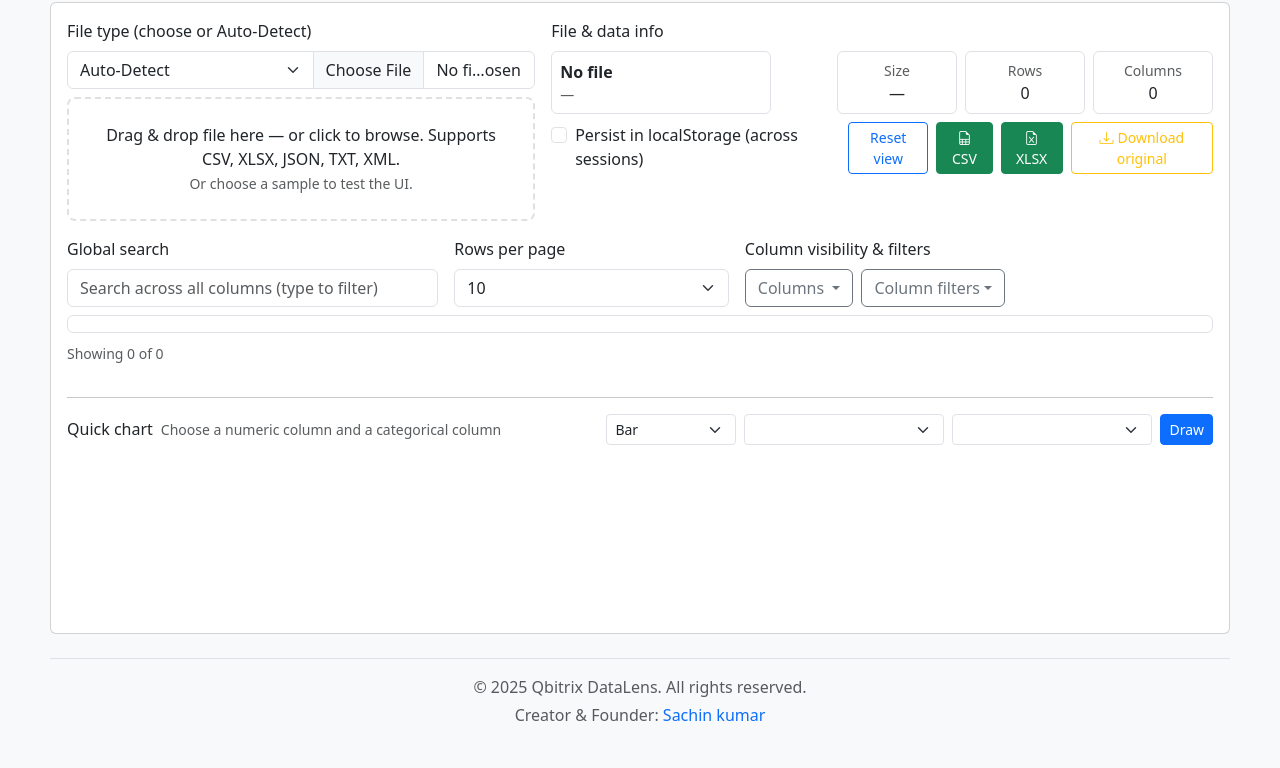
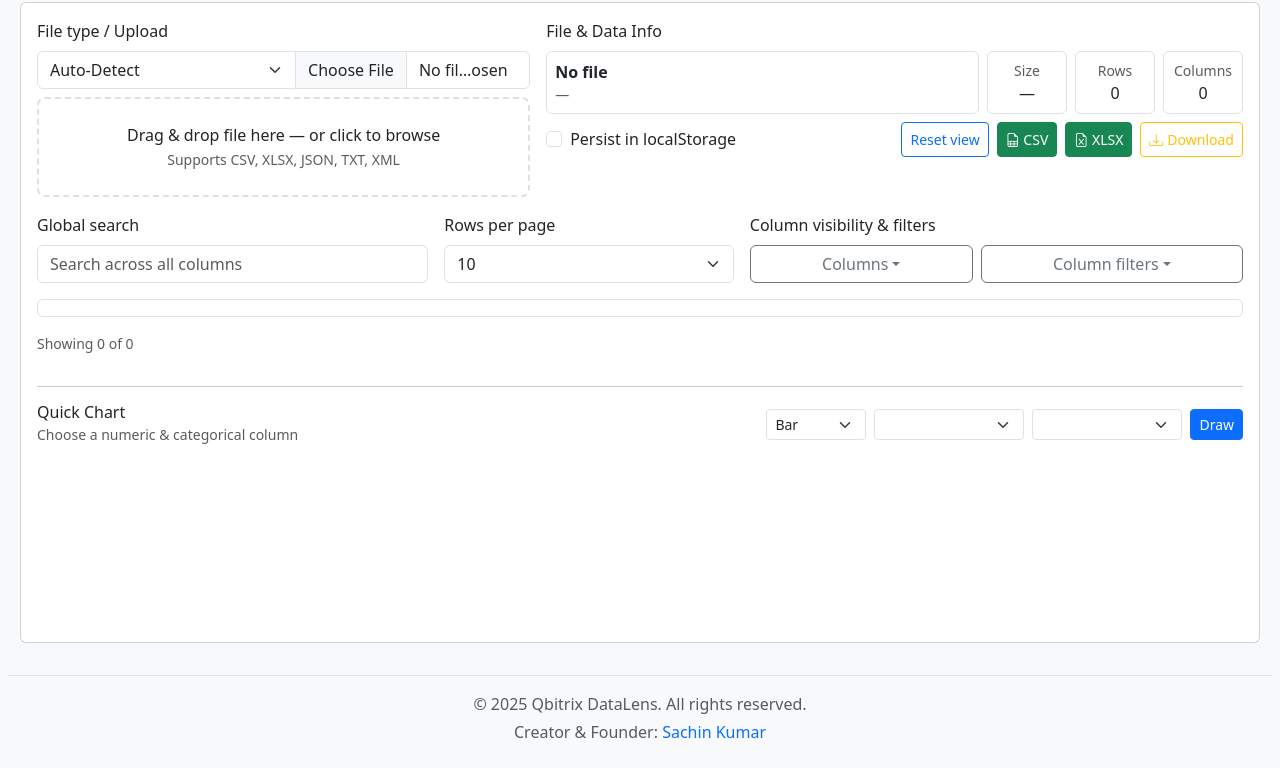
Before and after one commit to sachinkumar927/datalens, a plain HTML site: page index.html in a window 1280 px wide. Shown: the part 73-841 px from the top of the page. Before the commit the page ends 816 px from the top, so only its background shows below. Drawn offline with nearby package versions, Linux system fonts and the light colour scheme; a script that the page names is missing.

Commit message:
Initial Commit - DataLens

```diff
--- a/index.html
+++ b/index.html
@@ -1,225 +1,175 @@
 <!doctype html>
 <html lang="en">
 <head>
-  <meta charset="utf-8" />
-  <meta name="viewport" content="width=device-width, initial-scale=1" />
-  <meta name="description" content=" Qbitrix DataLens: A modern client-side data explorer for CSV, JSON, Excel, and TXT files. Explore and filter your data easily.">
-  <meta name="keywords" content="Qbitrix , Qbitrix DataLens, data explorer, Client Side Data Explorer, data visualization">
+<meta charset="utf-8">
+<meta name="viewport" content="width=device-width, initial-scale=1">
+<meta name="description" content="Qbitrix DataLens: A modern client-side data explorer for CSV, JSON, Excel, and TXT files. Explore and filter your data easily.">
+<meta name="keywords" content="Qbitrix, DataLens, data explorer, Client Side Data Explorer, data visualization">
 <meta name="author" content="Sachin Kumar">
 <title>DataLens — Client-side Data Explorer</title>
 
 <!-- Favicon -->
 <link rel="icon" type="image/png" href="assets/DataLensIco.ico" />
-  <!-- Optional: shortcut icon for older browsers -->
 <link rel="shortcut icon" href="assets/DataLensIco.ico" type="image/x-icon" />
 
 <!-- Bootstrap 5 CSS -->
 <link href="https://cdn.jsdelivr.net/npm/bootstrap@5.3.2/dist/css/bootstrap.min.css" rel="stylesheet">
-
-  <!-- Optional: Bootstrap icons (used for UI icons) -->
 <link href="https://cdnjs.cloudflare.com/ajax/libs/bootstrap-icons/1.11.3/font/bootstrap-icons.min.css" rel="stylesheet">
 
 <!-- Chart.js -->
 <script src="https://cdn.jsdelivr.net/npm/chart.js@4.4.0/dist/chart.umd.min.js"></script>
-
-  <!-- PapaParse for CSV parsing -->
+<!-- PapaParse -->
 <script src="https://cdnjs.cloudflare.com/ajax/libs/PapaParse/5.4.1/papaparse.min.js"></script>
-
-  <!-- SheetJS for Excel read/write -->
+<!-- SheetJS -->
 <script src="https://cdn.jsdelivr.net/npm/xlsx/dist/xlsx.full.min.js"></script>
 
 <style>
-    :root{
-      --bg: #f8f9fa;
-      --card: #fff;
-      --text: #212529;
-      --muted: #6c757d;
+:root {
+  --bg: #f8f9fa; --card: #fff; --text: #212529; --muted: #6c757d;
 }
-    [data-theme="dark"]{
-      --bg: #0f1720;
-      --card: #0b1220;
-      --text: #e6eef8;
-      --muted: #9aa7b6;
+[data-theme="dark"] {
+  --bg: #0f1720; --card: #0b1220; --text: #e6eef8; --muted: #9aa7b6;
 }
-    body{ background:var(--bg); color:var(--text); transition: background .25s, color .25s;margin-left: 50px;margin-right: 50px; }
-    .app-card{ background:var(--card); transition: box-shadow .15s, transform .15s; }
+body {
+  background: var(--bg); color: var(--text);
+  transition: background .25s, color .25s;
+  margin: 0; padding: 0.5rem;
+}
+.app-card { background: var(--card); transition: box-shadow .15s, transform .15s; }
 .toolbar .form-control, .toolbar .btn { min-height: calc(1.5em + .75rem + 2px); }
-    /* Sticky header */
 .table-wrapper { max-height: 60vh; overflow: auto; position: relative; }
-    table thead th { position: sticky; top: 0; z-index: 5; background: linear-gradient(0deg, rgba(255,255,255,.02), rgba(255,255,255,.02)); backdrop-filter: blur(4px); }
+table thead th { position: sticky; top: 0; z-index: 5; background: linear-gradient(0deg, rgba(255,255,255,.02), rgba(255,255,255,.02)); backdrop-filter: blur(4px);}
 [data-theme="dark"] table thead th { background: linear-gradient(0deg, rgba(0,0,0,.4), rgba(0,0,0,.4)); }
-    /* Table subtle shadow on scroll */
-    .table-wrapper.scrolled { box-shadow: 0 8px 25px rgba(0,0,0,0.08); }
-    /* Row hover & selection */
 tbody tr:hover { transform: translateY(-2px); transition: transform .12s; }
 tbody tr.selected { background: rgba(13,110,253,0.08); }
-    /* Small screen card view */
+
+/* Mobile adjustments */
 @media (max-width: 767px){
-      .table-responsive { display:none; }
-      .card-view { display:block; }
+  .table-responsive { display: none; }
+  .card-view { display: block; }
+  .toolbar .col-lg-5, .toolbar .col-lg-7 { flex: 0 0 100%; max-width: 100%; }
+  .d-flex.gap-2.flex-wrap { flex-wrap: wrap !important; }
+  .chart-container { overflow-x: auto; }
+  .dropdown-menu { max-width: 100% !important; }
 }
-    @media (min-width: 768px){
-      .card-view { display:none; }
-    }
+@media (min-width: 768px){ .card-view { display: none; } }
 
-    .container{
-        max-width: 100%;
-    }
-    .chart-container{
-      height: auto;
-    }
-    /* Animations */
+.container { max-width: 100%; }
+.chart-container { height: auto; }
 .fade-up { transform: translateY(6px); opacity: 0; transition: transform .25s, opacity .25s; }
 .fade-up.in { transform: translateY(0); opacity: 1; }
-    .hidden { display:none !important; }
-    /* Column visibility menu */
-    .cols-menu{ max-height:240px; overflow:auto; }
-    /* file drop area */
+.hidden { display: none !important; }
+.cols-menu { max-height: 240px; overflow: auto; }
 .drop-zone { border: 2px dashed rgba(0,0,0,0.12); padding:1.5rem; border-radius:.5rem; text-align:center; transition:background .15s, border-color .15s; }
 .drop-zone.dragover { background: rgba(13,110,253,0.04); border-color: rgba(13,110,253,0.4); }
 </style>
 </head>
 <body>
+
 <div class="container py-2">
-    <div class="d-flex align-items-center justify-content-between my-2">
 
-      <!-- Logo + Title -->
-      <h1 class="h4 mb-0 d-flex align-items-center gap-2">
+  <!-- Header -->
+  <div class="d-flex flex-column flex-md-row align-items-start align-items-md-center justify-content-between mb-3 gap-2">
+    <h1 class="h4 d-flex align-items-center gap-2 mb-0">
       <img src="assets/DataLensLogo.png" alt="" style="height:40px; width:auto;">
       <div class="d-flex flex-column">
-            <span class="fw-bold">
-            <span style="color:#022260;">Data</span><span style="color:#0eb0e3;">Lens</span>
-            </span>
-            <small class="text-muted" style="font-size:12px;">Client - Side Data Explorer</small>
+        <span class="fw-bold"><span style="color:#022260;">Data</span><span style="color:#0eb0e3;">Lens</span></span>
+        <small class="text-muted" style="font-size:12px;">Client-Side Data Explorer</small>
       </div>
     </h1>
-
-      <!-- Right-side controls -->
-      <div class="d-flex gap-2 align-items-center">
-        <!-- <div class="form-check form-switch me-2">
-          <input class="form-check-input" type="checkbox" id="toggleTheme" aria-label="Toggle dark mode">
-          <label class="form-check-label" for="toggleTheme">Dark</label>
-        </div> -->
+   <div class="d-flex gap-2 flex-wrap flex-shrink-1">
     <button class="btn btn-outline-secondary btn-sm" id="btnSample">Load Sample</button>
-        <button class="btn btn-outline-danger btn-sm" id="btnClearStorage" title="Clear stored data">Clear Data</button>
-      </div>
-
+    <button class="btn btn-outline-danger btn-sm" id="btnClearStorage">Clear Data</button>
   </div>
   </div>
 
+  <!-- Main Card -->
+  <div class="card app-card p-3">
 
-    <!-- Main app card -->
-    <div class="card app-card p-3">
-      <!-- Top controls / Upload -->
-      <div class="row g-3 mb-3 toolbar align-items-start">
+    <!-- Upload & File Info -->
+    <div class="row g-3 mb-3 toolbar">
       <div class="col-lg-5">
-          <label class="form-label">File type (choose or Auto-Detect)</label>
+        <label class="form-label">File type / Upload</label>
         <div class="input-group">
-            <select id="fileType" class="form-select" aria-label="File type">
+          <select id="fileType" class="form-select">
             <option value="auto">Auto-Detect</option>
             <option value="csv">CSV / TXT</option>
-              <option value="excel">Excel (.xlsx / .xls)</option>
+            <option value="excel">Excel</option>
             <option value="json">JSON</option>
             <option value="xml">XML</option>
             <option value="txt">Plain text</option>
           </select>
-            <input id="fileInput" type="file" class="form-control" aria-label="Choose file" />
+          <input id="fileInput" type="file" class="form-control">
         </div>
-
-          <div class="mt-2 drop-zone" id="dropZone" tabindex="0" aria-label="Drop file here or click to select">
-            <p class="mb-0">Drag & drop file here — or click to browse. Supports CSV, XLSX, JSON, TXT, XML.</p>
-            <small class="text-muted">Or choose a sample to test the UI.</small>
+        <div class="mt-2 drop-zone" id="dropZone" tabindex="0">
+          <p class="mb-0">Drag & drop file here — or click to browse</p>
+          <small class="text-muted">Supports CSV, XLSX, JSON, TXT, XML</small>
         </div>
       </div>
 
       <div class="col-lg-7">
-          <label class="form-label">File & data info</label>
-          <div class="d-flex gap-2 align-items-center flex-wrap">
-            <div class="border rounded-2 p-2 me-auto" style="min-width:220px;">
+        <label class="form-label">File & Data Info</label>
+        <div class="d-flex flex-wrap gap-2 mb-2">
+          <div class="border rounded-2 p-2 flex-grow-1">
             <div><strong id="infoFilename">No file</strong></div>
             <div class="small text-muted" id="infoMIME">—</div>
           </div>
-
-            <div class="border rounded-2 p-2 text-center" style="min-width:120px;">
+          <div class="border rounded-2 p-2 text-center" style="min-width:80px;">
             <div class="small text-muted">Size</div>
             <div id="infoSize">—</div>
           </div>
-
-            <div class="border rounded-2 p-2 text-center" style="min-width:120px;">
+          <div class="border rounded-2 p-2 text-center" style="min-width:80px;">
             <div class="small text-muted">Rows</div>
             <div id="infoRows">0</div>
           </div>
-
-            <div class="border rounded-2 p-2 text-center" style="min-width:120px;">
+          <div class="border rounded-2 p-2 text-center" style="min-width:80px;">
             <div class="small text-muted">Columns</div>
             <div id="infoCols">0</div>
           </div>
         </div>
 
-          <div class="mt-2 d-flex gap-2 align-items-center">
-            <div class="form-check">
-              <input class="form-check-input" type="checkbox" id="persistLocal" />
-              <label class="form-check-label" for="persistLocal">Persist in localStorage (across sessions)</label>
+        <div class="d-flex flex-wrap gap-2 align-items-center">
+          <div class="form-check flex-grow-1">
+            <input class="form-check-input" type="checkbox" id="persistLocal">
+            <label class="form-check-label" for="persistLocal">Persist in localStorage</label>
           </div>
-            <button class="btn btn-outline-primary btn-sm ms-auto" id="btnResetView" title="Reset view">Reset view</button>
-            <button class="btn btn-success btn-sm" id="btnExportCSV" title="Export visible rows to CSV"><i class="bi bi-file-earmark-spreadsheet"></i> CSV</button>
-            <button class="btn btn-success btn-sm" id="btnExportXLSX" title="Export visible rows to Excel"><i class="bi bi-file-earmark-excel"></i> XLSX</button>
-            <button class="btn btn-outline-warning btn-sm" id="btnDownloadOriginal" title="Download original file"><i class="bi bi-download me-1"></i>Download original</button>
+          <button class="btn btn-outline-primary btn-sm" id="btnResetView">Reset view</button>
+          <button class="btn btn-success btn-sm" id="btnExportCSV"><i class="bi bi-file-earmark-spreadsheet"></i> CSV</button>
+          <button class="btn btn-success btn-sm" id="btnExportXLSX"><i class="bi bi-file-earmark-excel"></i> XLSX</button>
+          <button class="btn btn-outline-warning btn-sm" id="btnDownloadOriginal"><i class="bi bi-download me-1"></i>Download</button>
         </div>
       </div>
     </div>
 
-      <!-- Controls: search, pagination, columns visibility -->
-      <div class="row g-3 align-items-center mb-2">
+    <!-- Search, Pagination & Column Filters -->
+    <div class="row g-3 mb-3 align-items-center">
       <div class="col-md-4">
         <label class="form-label">Global search</label>
-          <input id="globalSearch" class="form-control" placeholder="Search across all columns (type to filter)" aria-label="Global search">
+        <input id="globalSearch" class="form-control" placeholder="Search across all columns">
       </div>
       <div class="col-md-3">
         <label class="form-label">Rows per page</label>
-          <select id="rowsPerPage" class="form-select" aria-label="Rows per page">
-            <option>10</option>
-            <option>20</option>
-            <option>50</option>
-            <option>100</option>
+        <select id="rowsPerPage" class="form-select">
+          <option>10</option><option>20</option><option>50</option><option>100</option>
         </select>
       </div>
-        <div class="col-md-5">
-          <label class="form-label">Column visibility & filters</label>
-          <div class="d-flex gap-2 align-items-center">
-            <div class="dropdown">
-              <button class="btn btn-outline-secondary dropdown-toggle" id="colsToggle" data-bs-toggle="dropdown" aria-expanded="false">
-                Columns
-              </button>
-              <div class="dropdown-menu p-3 cols-menu" aria-labelledby="colsToggle" style="min-width:260px;">
-                <div id="colsList" class="row g-2"></div>
+      <div class="col-md-5 d-flex gap-2 flex-wrap align-items-center">
+        <label class="form-label w-100 mb-0">Column visibility & filters</label>
+        <div class="dropdown flex-grow-1">
+          <button class="btn btn-outline-secondary dropdown-toggle w-100" id="colsToggle" data-bs-toggle="dropdown">Columns</button>
+          <div class="dropdown-menu p-3 cols-menu" id="colsList"></div>
         </div>
-            </div>
-            <div class="dropdown">
-              <button class="btn btn-outline-secondary dropdown-toggle" id="filtersToggle" data-bs-toggle="dropdown" aria-expanded="false">Column filters</button>
-              <div class="dropdown-menu p-3" aria-labelledby="filtersToggle" style="min-width:320px;">
-                <div id="colFilters" class="small"></div>
-              </div>
-            </div>
-            <!-- Unique Values -->
-            <!-- <div class="dropdown">
-              <button class="btn btn-outline-secondary dropdown-toggle" id="uniqueToggle" data-bs-toggle="dropdown" aria-expanded="false">
-                Unique values
-              </button>
-              <div class="dropdown-menu p-3" aria-labelledby="uniqueToggle" style="min-width:320px; max-height:400px; overflow-y:auto;">
-                <div id="uniqueValues" class="small"></div>
-              </div>
-            </div> -->
+        <div class="dropdown flex-grow-1">
+          <button class="btn btn-outline-secondary dropdown-toggle w-100" id="filtersToggle" data-bs-toggle="dropdown">Column filters</button>
+          <div class="dropdown-menu p-3" id="colFilters"></div>
         </div>
       </div>
     </div>
 
-      <!-- Table / Data area -->
-      <div class="row g-3">
-        <div class="col-12">
-          <div class="table-wrapper border rounded-2 p-0">
+    <!-- Data Table / Card View -->
+    <div class="table-wrapper border rounded-2 p-0 mb-3">
       <div class="table-responsive p-2">
-              <table id="dataTable" class="table table-hover table-striped align-middle mb-0" role="table" aria-label="Parsed data table">
+        <table id="dataTable" class="table table-hover table-striped align-middle mb-0">
           <thead id="tableHead"></thead>
           <tbody id="tableBody"></tbody>
         </table>
@@ -227,70 +177,46 @@
       <div class="card-view p-2"></div>
     </div>
 
-          <!-- Pagination controls -->
-          <div class="d-flex align-items-center justify-content-between mt-2">
-            <div>
+    <!-- Pagination -->
+    <div class="d-flex justify-content-between align-items-center mb-3">
       <small id="pageInfo" class="text-muted">Showing 0 of 0</small>
-            </div>
-            <nav aria-label="Page navigation">
-              <ul class="pagination mb-0" id="pagination"></ul>
-            </nav>
-          </div>
+      <nav><ul class="pagination mb-0" id="pagination"></ul></nav>
     </div>
 
-        <!-- Visualization panel -->
-        <div class="col-12">
+    <!-- Chart Controls -->
     <hr>
-          <div class="d-flex align-items-center gap-2 mb-2">
-            <h6 class="mb-0">Quick chart</h6>
-            <small class="text-muted">Choose a numeric column and a categorical column</small>
-            <div class="ms-auto d-flex gap-2">
-              <select id="chartType" class="form-select form-select-sm" style="width:130px;">
-                <option value="bar">Bar</option>
-                <option value="line">Line</option>
-                <option value="pie">Pie</option>
-              </select>
-              <select id="chartCat" class="form-select form-select-sm" style="width:200px;"></select>
-              <select id="chartNum" class="form-select form-select-sm" style="width:200px;"></select>
+    <div class="d-flex flex-column flex-md-row gap-2 align-items-start align-items-md-center mb-2">
+      <div>
+        <h6 class="mb-0">Quick Chart</h6>
+        <small class="text-muted">Choose a numeric & categorical column</small>
+      </div>
+      <div class="ms-md-auto d-flex flex-wrap gap-2 align-items-center">
+        <select id="chartType" class="form-select form-select-sm" style="width:100px;"><option value="bar">Bar</option><option value="line">Line</option><option value="pie">Pie</option></select>
+        <select id="chartCat" class="form-select form-select-sm" style="width:150px;"></select>
+        <select id="chartNum" class="form-select form-select-sm" style="width:150px;"></select>
         <button class="btn btn-primary btn-sm" id="btnDrawChart">Draw</button>
       </div>
     </div>
     <div class="chart-container mt-3"><canvas id="chartCanvas"></canvas></div>
-        </div>
-      </div>
-    </div>
 
-    <!-- Error / Notifications -->
+  </div> <!-- /Main Card -->
+
+  <!-- Notifications -->
   <div id="notif" class="position-fixed bottom-0 end-0 p-3" style="z-index:1050"></div>
-  </div>
+
+</div> <!-- /Container -->
 
 <!-- Bootstrap JS + Popper -->
 <script src="https://cdn.jsdelivr.net/npm/bootstrap@5.3.2/dist/js/bootstrap.bundle.min.js"></script>
-
 <script src="index.js"></script>
-  <script type="application/ld+json">
-    {
-      "@context": "https://schema.org",
-      "@type": "SoftwareApplication",
-      "name": "DataLens",
-      "url": "https://qbitrixdatalens.vercel.app/",
-      "description": "Qbitrix DataLens: Client-side data explorer for CSV, JSON, Excel, and TXT files",
-      "applicationCategory": "Data visualization",
-      "author": {
-        "@type": "Person",
-        "name": "Sachin Kumar"
-      }
-    }
-  </script>
 
 <!-- Footer -->
 <footer class="bg-light text-center text-muted py-3 mt-4 border-top">
   <div class="container">
     <p class="mb-1">© 2025 Qbitrix DataLens. All rights reserved.</p>
-      <p class="mb-0">
-        Creator & Founder: <a href="https://sachinkumarhebri.vercel.app" target="_blank" class="text-decoration-none">Sachin kumar</a>
-      </p>
+    <p class="mb-0">Creator & Founder: <a href="https://sachinkumarhebri.vercel.app" target="_blank" class="text-decoration-none">Sachin Kumar</a></p>
   </div>
 </footer>
+
 </body>
 </html>
```
Lines whose indentation alone changed are shown as unchanged.
